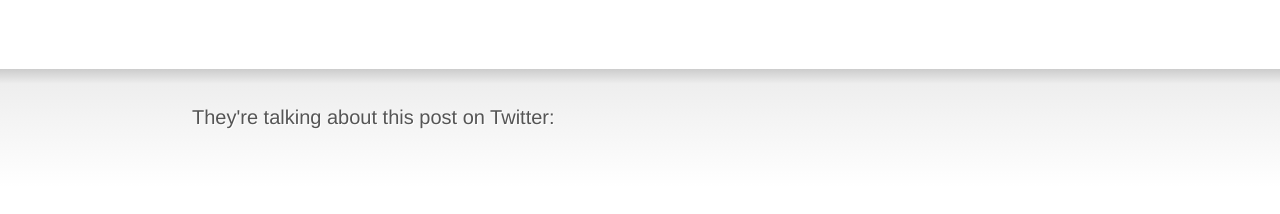
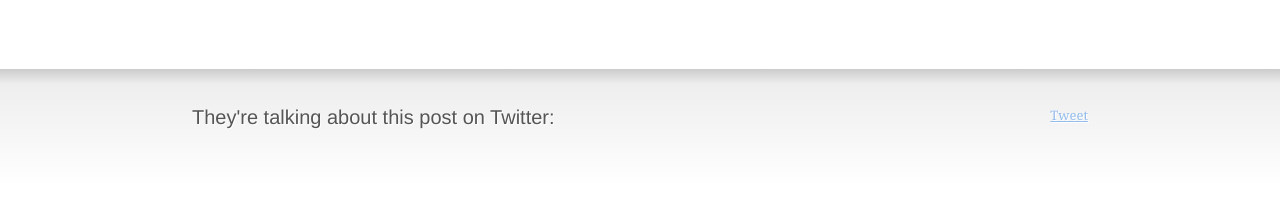
Before and after one commit to broccolini/designertocoder.github.com, a Jekyll site: the page built from _posts/2009-11-10-more-logical-file-system-organization-with-itunes-9.markdown, in a window 1280 px wide. Shown: the part 909-1123 px from the top of the page. Built offline with Jekyll 4.4.1, drawn with Linux system fonts in a browser that asks for light colours; nearby versions of some CDN libraries; Markdown is read by kramdown in place of the engine named in the settings; comment, search, counter and statistics services are not loaded.

Commit message:
topsy => twitter tweet button

```diff
--- a/_layouts/post.html
+++ b/_layouts/post.html
@@ -10,6 +10,6 @@
 </div>
 
 <div id="boastful">
-  <script type="text/javascript" src="http://cdn.topsy.com/button.js"></script>
+  <a href="http://twitter.com/share" class="twitter-share-button" data-count="horizontal" data-via="holman">Tweet</a><script type="text/javascript" src="http://platform.twitter.com/widgets.js"></script>
   <h4>They're talking about this post on Twitter:</h4>
 </div>
--- a/css/styles.css
+++ b/css/styles.css
@@ -192,7 +192,7 @@
 #boastful a{
   color: #93BCED;
 }
-#boastful .topsy_widget_data{
+#boastful .twitter-share-button{
   float: right;
   padding-top: 20px;
 }
```
